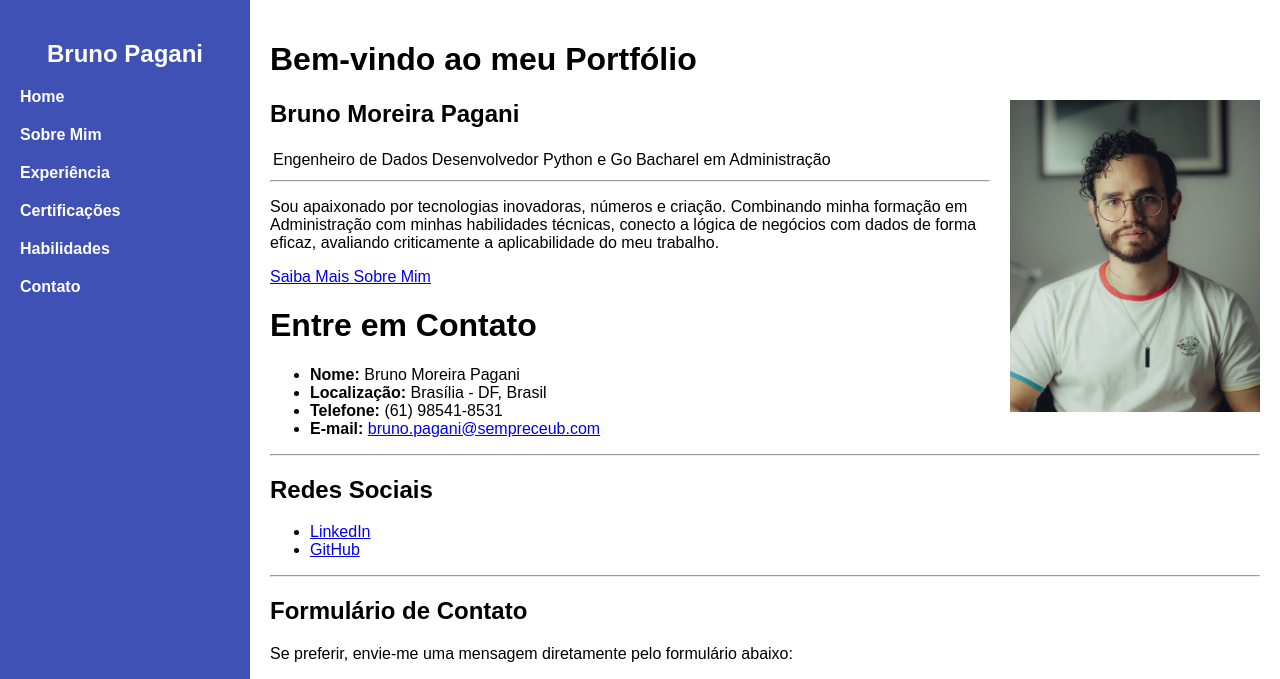
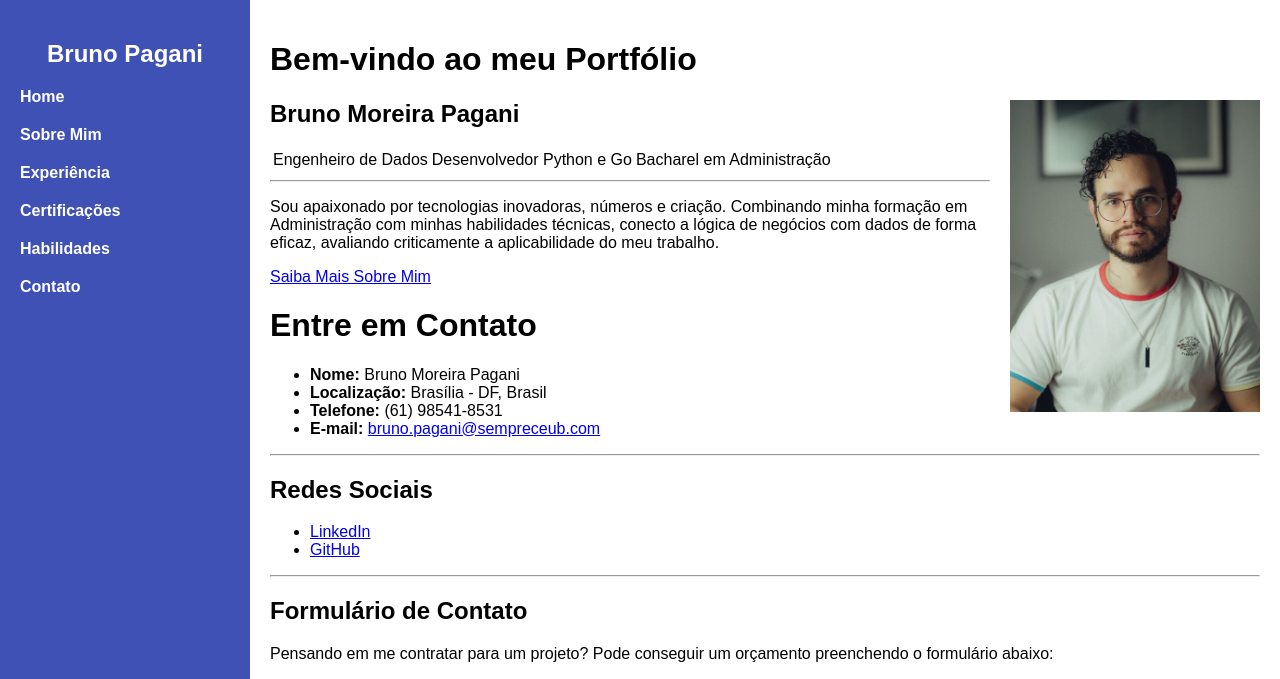
Before and after one commit to bruno-pagani-ceub/portfolio-hub, a Jekyll site: the page built from index.md, in a window 1280 px wide. Shown: the top 679 px of the page. Built offline with Jekyll 4.4.1, drawn with Linux system fonts in a browser that asks for light colours; grey boxes are pictures that could not be loaded.

Commit message:
refactor: change form text

```diff
--- a/index.md
+++ b/index.md
@@ -36,7 +36,8 @@ Sou apaixonado por tecnologias inovadoras, números e criação. Combinando minh
 
 ## Formulário de Contato
 
-Se preferir, envie-me uma mensagem diretamente pelo formulário abaixo:
+Pensando em me contratar para um projeto?
+Pode conseguir um orçamento preenchendo o formulário abaixo:
 
 <!-- Início do formulário do Google Forms -->
 <iframe src="https://forms.gle/oJ625FxqGz5ZgSd87" width="640" height="800" frameborder="0" marginheight="0" marginwidth="0">Carregando…</iframe>
```
